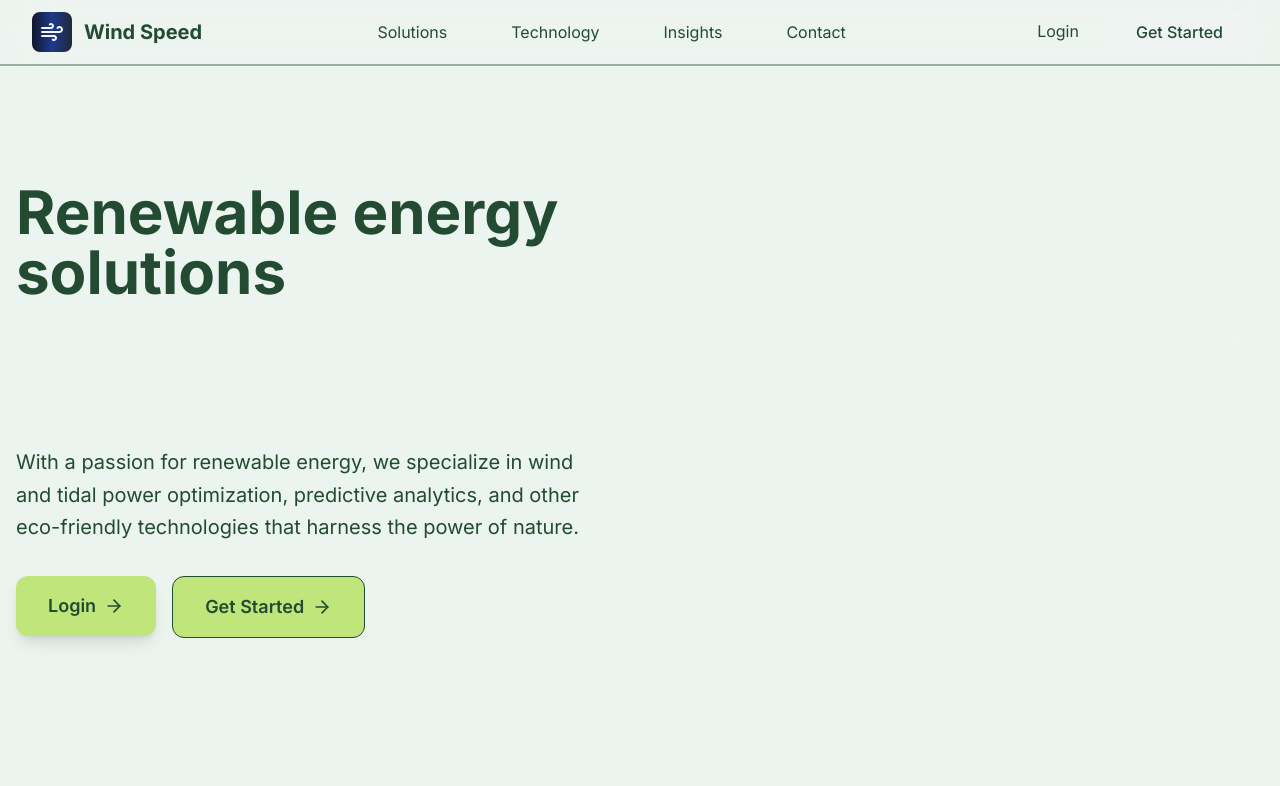
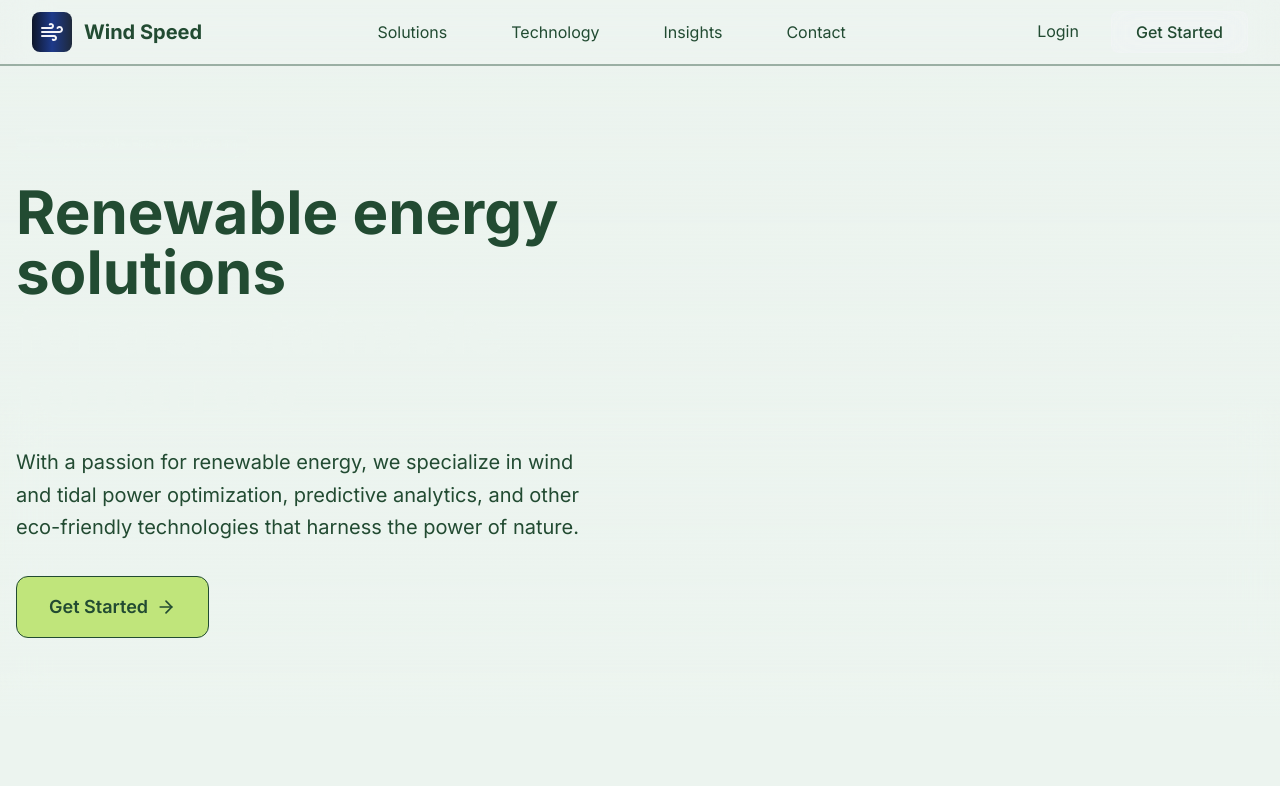
Before and after one commit to SahilKumar75/water-speed, a Next.js app: page / in a window 1280 px wide. Shown: the top 786 px of the page. Built offline with nearby package versions, Linux system fonts and the light colour scheme.

Commit message:
"right panel updated"

```diff
--- a/src/app/dashboard/personal/main/page.tsx
+++ b/src/app/dashboard/personal/main/page.tsx
@@ -166,8 +166,9 @@ export default function PersonalMainDashboard() {
   };
 
   return (
-  <div className="min-h-screen bg-[#ecf4ef]">
-  <nav className="bg-white/10 backdrop-blur-xl border-b-2 border-[#244830]/40 p-4">
+    <div className="min-h-screen bg-[#ecf4ef] flex flex-col">
+      {/* Top Navigation Bar - stretches end to end */}
+      <nav className="bg-white/10 backdrop-blur-xl border-b-2 border-[#244830]/40 p-4 w-full">
         <div className="max-w-7xl mx-auto flex items-center justify-between">
           <div className="flex items-center space-x-3">
             <a href="/" className="flex items-center space-x-2 hover:opacity-80 transition-opacity">
@@ -195,6 +196,9 @@ export default function PersonalMainDashboard() {
         </div>
       </nav>
 
+      <div className="flex flex-row flex-1 min-h-0">
+        {/* Left Panel: Dashboard */}
+        <div className="w-full md:w-2/3 lg:w-3/5 border-r border-[#244830]/20 min-h-full flex flex-col">
           <div className="max-w-7xl mx-auto p-8 text-[#244830]">
         <motion.div
           className="bg-[#c0e57b] backdrop-blur-xl border border-[#244830] rounded-2xl p-8 text-[#244830]"
@@ -212,7 +216,7 @@ export default function PersonalMainDashboard() {
               <User className="w-8 h-8 text-white" />
             </motion.div>
             <div>
-              <h1 className="text-3xl font-bold text-[#244830] mb-1">Hello, {user?.name || 'User'} 👋</h1>
+              <h1 className="text-3xl font-bold text-[#244830] mb-1">Hello, {user?.name || 'User'} </h1>
               <p className="text-[#244830]/70 text-lg">Here's your personalized dashboard</p>
               {editMode ? (
                 <div className="flex gap-2 mt-2">
@@ -480,5 +484,17 @@ export default function PersonalMainDashboard() {
             transition={{ duration: 4, repeat: Infinity }}
           />
         </div>
+        {/* Right Panel: Text box for user input */}
+        <div className="hidden md:flex w-1/3 lg:w-2/5 min-h-full bg-[#e6f7f1] relative">
+          <div className="absolute bottom-0 left-0 w-full p-6">
+            <input
+              type="text"
+              className="w-full px-4 py-3 rounded-full border border-[#143726]/30 focus:outline-none focus:ring-2 focus:ring-[#143726]/40 bg-white/80 text-[#143726] shadow-lg"
+              placeholder="Type your message..."
+            />
+          </div>
+        </div>
+      </div>
+    </div>
   );
 }
--- a/src/app/page.tsx
+++ b/src/app/page.tsx
@@ -22,8 +22,15 @@ export default function HomePage() {
         <section className="relative pt-32 pb-20 px-4 overflow-hidden">
           {/* Ocean Wave Animation */}
           <div className="absolute left-0 right-0 bottom-0 h-[320px] min-w-full pointer-events-none z-0">
-            <svg className="absolute left-0 w-full h-full" viewBox="0 0 1440 320" fill="none" xmlns="http://www.w3.org/2000/svg" preserveAspectRatio="none">
-              <path fill="#38bdf8" fillOpacity="0.3">
+            <div className="absolute left-0 w-full h-full backdrop-blur-xl">
+              <svg className="w-full h-full" viewBox="0 0 1440 320" fill="none" xmlns="http://www.w3.org/2000/svg" preserveAspectRatio="none">
+                <defs>
+                  <linearGradient id="oliveWave" x1="0" y1="0" x2="0" y2="1">
+                    <stop offset="0%" stopColor="#143726" stopOpacity="0.7" />
+                    <stop offset="100%" stopColor="#143726" stopOpacity="0.4" />
+                  </linearGradient>
+                </defs>
+                <path fill="url(#oliveWave)" fillOpacity="0.5">
                   <animate attributeName="d" dur="6s" repeatCount="indefinite"
                     values="M0,160L60,149.3C120,139,240,117,360,128C480,139,600,181,720,186.7C840,192,960,160,1080,154.7C1200,149,1320,171,1380,181.3L1440,192L1440,320L1380,320C1320,320,1200,320,1080,320C960,320,840,320,720,320C600,320,480,320,360,320C240,320,120,320,60,320L0,320Z;
                       M0,192L60,186.7C120,181,240,160,360,154.7C480,149,600,171,720,186.7C840,203,960,213,1080,202.7C1200,192,1320,160,1380,149.3L1440,139L1440,320L1380,320C1320,320,1200,320,1080,320C960,320,840,320,720,320C600,320,480,320,360,320C240,320,120,320,60,320L0,320Z;
@@ -32,6 +39,7 @@ export default function HomePage() {
                   />
                 </path>
               </svg>
+            </div>
           </div>
           {/* Background overlay */}
           <div className="absolute inset-0 bg-gradient-to-b from-transparent via-primary/40 to-primary/80 z-10"></div>
@@ -76,17 +84,6 @@ export default function HomePage() {
                       </motion.button>
                     </Link>
                   ) : (
-                    <>
-                      <Link href="/login">
-                        <motion.button
-                          className="bg-[#c0e57b] px-8 py-4 rounded-xl text-[#224b32] font-semibold text-lg shadow-lg hover:shadow-xl transition-all flex items-center justify-center group"
-                          whileHover={{ scale: 1.02 }}
-                          whileTap={{ scale: 0.98 }}
-                        >
-                          Login
-                          <ArrowRight className="w-5 h-5 ml-2 group-hover:translate-x-1 transition-transform" />
-                        </motion.button>
-                      </Link>
                     <Link href="/register">
                       <motion.button
                         className="bg-[#c0e57b] backdrop-blur-lg border border-[#224b32] px-8 py-4 rounded-xl text-[#224b32] font-semibold text-lg hover:bg-[#c0e57b]/90 transition-all flex items-center justify-center group"
@@ -97,7 +94,6 @@ export default function HomePage() {
                         <ArrowRight className="w-5 h-5 ml-2 group-hover:translate-x-1 transition-transform" />
                       </motion.button>
                     </Link>
-                    </>
                   )}
                 </div>
               </motion.div>
@@ -215,7 +211,7 @@ export default function HomePage() {
                     <div className="bg-gradient-to-r from-green-400 to-cyan-500 w-12 h-12 rounded-xl flex items-center justify-center">
                       <solution.icon className="w-6 h-6 text-white" />
                     </div>
-                    <span className="text-xs text-[#224b32] font-medium px-2 py-1 bg-primary/10 rounded-full">
+                    <span className="text-xs font-medium px-2 py-1 bg-primary/10 rounded-full" style={{ color: '#264a33' }}>
                       {solution.badge}
                     </span>
                   </div>
```
Also changed, not shown: 1 other file (tests, documents, lock files or other folders). Lines whose indentation alone changed are shown as unchanged.
